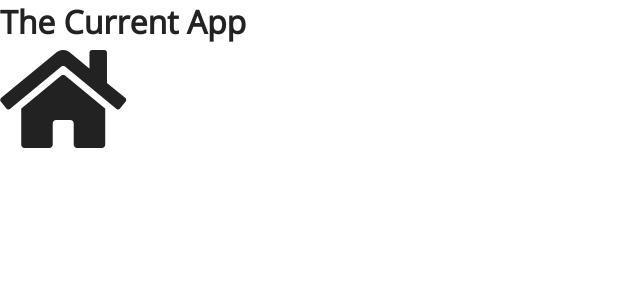
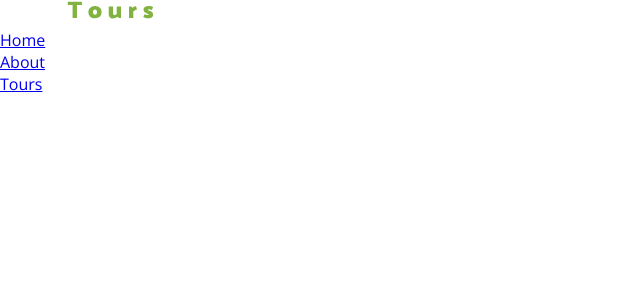
Before and after one commit to n4vdeep/city-tours-project, a React (Create React App) app in the folder city-tours/: page / in a window 1280 px wide. Shown: the top 300 px of the page, without its empty margins (0-640 px from the left). Built offline with nearby package versions, Linux system fonts and the light colour scheme.

Commit message:
navbar framing

```diff
--- a/city-tours/src/App.js
+++ b/city-tours/src/App.js
@@ -1,13 +1,14 @@
-import React from 'react';
+import React, { Fragment } from 'react';
+import "@fortawesome/fontawesome-free/css/all.min.css";
 import './App.scss';
-import "@fortawesome/fontawesome-free/css/all.min.css";
+import Navbar from './components/Navbar/Navbar'
+
 
 function App() {
   return (
-    <div>
-      <h1>The Current App</h1>
-      <i className="fas fa-home fa-7x" />
-    </div>
+    <Fragment>
+      <Navbar />
+    </Fragment>
   );
 }
 
--- /dev/null
+++ b/city-tours/src/components/Navbar/Navbar.js
@@ -0,0 +1,29 @@
+import React from 'react'
+import logo from '../../logo.svg'
+
+function Navbar() {
+  return (
+    <nav className="navbar">
+      <img src={logo} alt="city tours" />
+      <ul className="nav__links">
+        <li>
+          <a href="/" className="nav__link">
+            Home
+          </a>
+        </li>
+        <li>
+          <a href="/" className="nav__link">
+            About
+          </a>
+        </li>
+        <li>
+          <a href="/" className="nav__link active">
+            Tours
+          </a>
+        </li>
+      </ul>
+    </nav>
+  )
+}
+
+export default Navbar
```
Also changed, not shown: city-tours/src/components/Navbar/navbar.scss (added).
